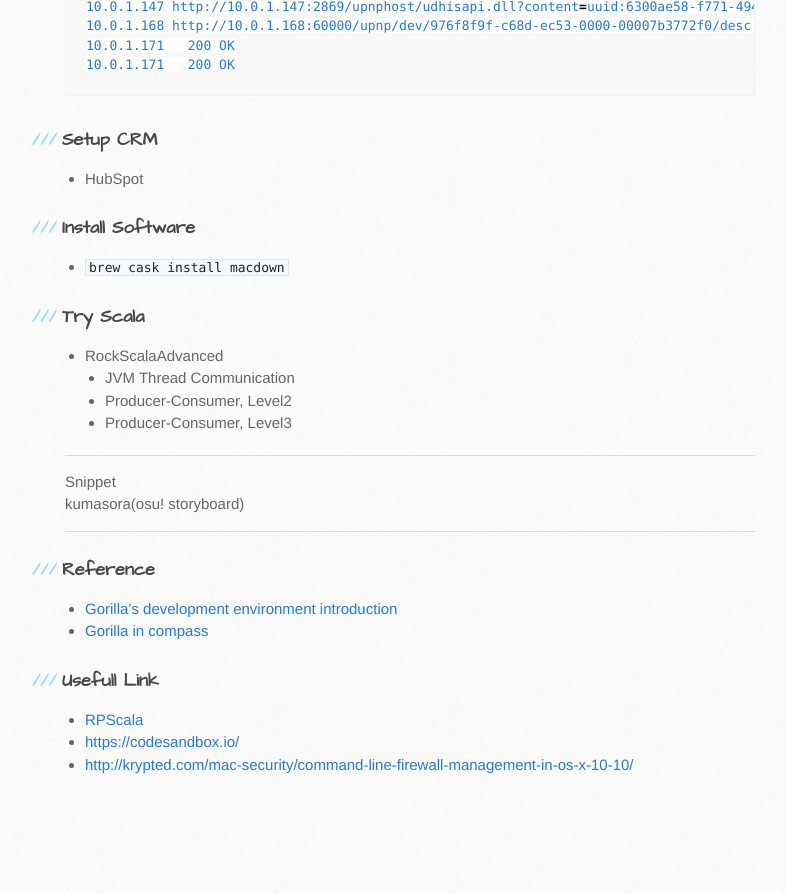
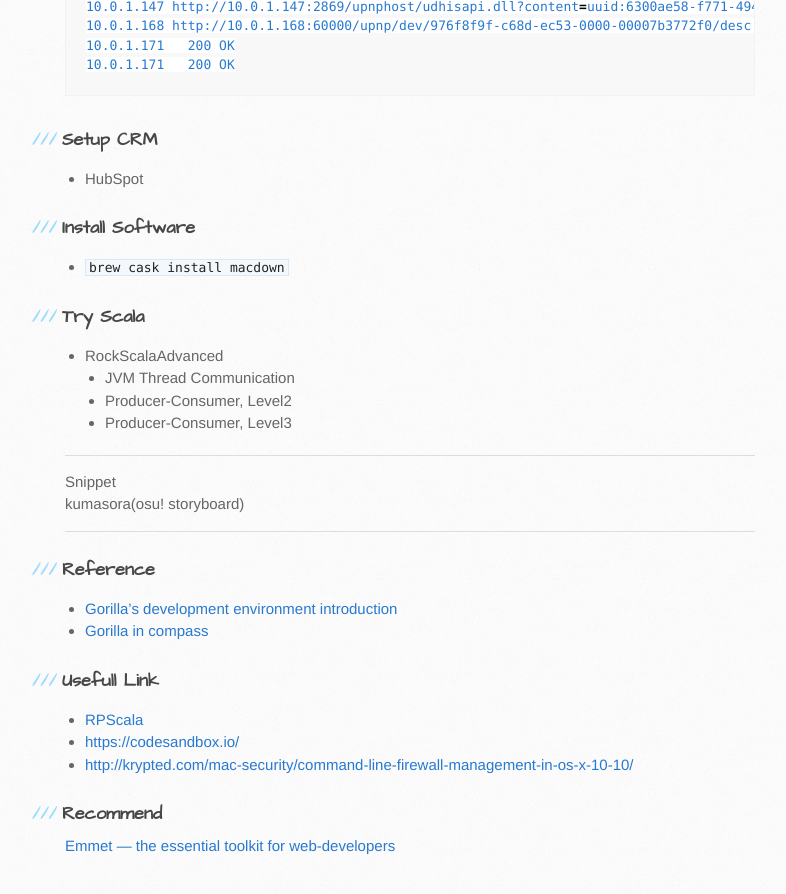
Before and after one commit to friendbear/friendbear.github.io.2021-10-19, a Jekyll site: the page built from _posts/2019-01-22-friendbear.md, in a window 1280 px wide and 900 px high, scrolled down 4783 px. Shown: the top 894 px of the window, without its empty margins (105-891 px from the left). Built offline with Jekyll 4.4.1, drawn with Linux system fonts in a browser that asks for light colours; comment, search, counter and statistics services are not loaded; before the commit the page ends 5602 px from its top, so only the background shows below that.

Commit message:
Emmet Recommend

```diff
--- a/_posts/2019-01-22-friendbear.md
+++ b/_posts/2019-01-22-friendbear.md
@@ -462,3 +462,6 @@ def ProducerConsumerLevel3(args: String*) = {
 * [RPScala](https://github.com/rpscala/docs/wiki)
 * <https://codesandbox.io/>
 * <http://krypted.com/mac-security/command-line-firewall-management-in-os-x-10-10/>
+
+### Recommend
+[Emmet — the essential toolkit for web-developers](https://emmet.io)
```
